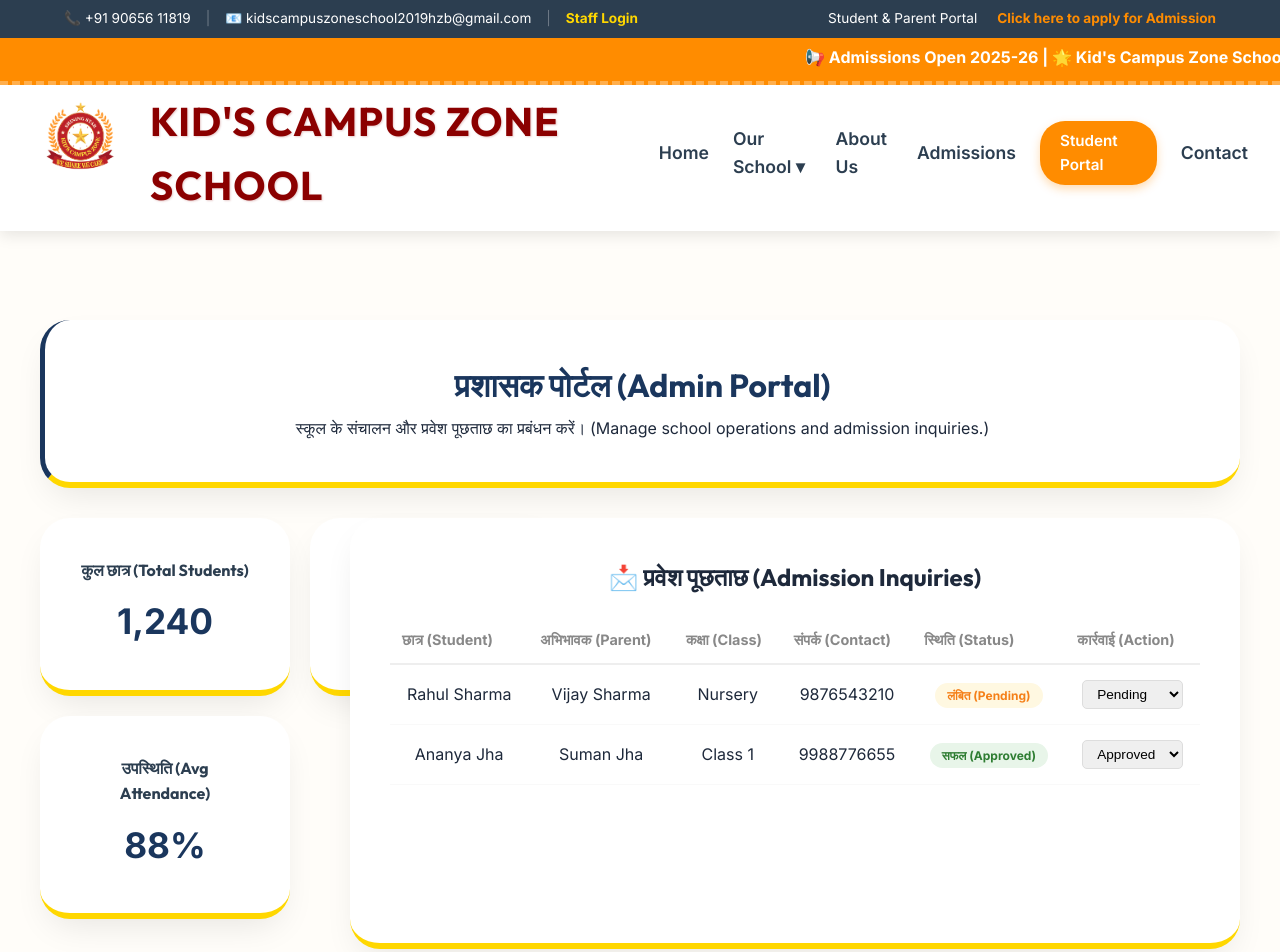
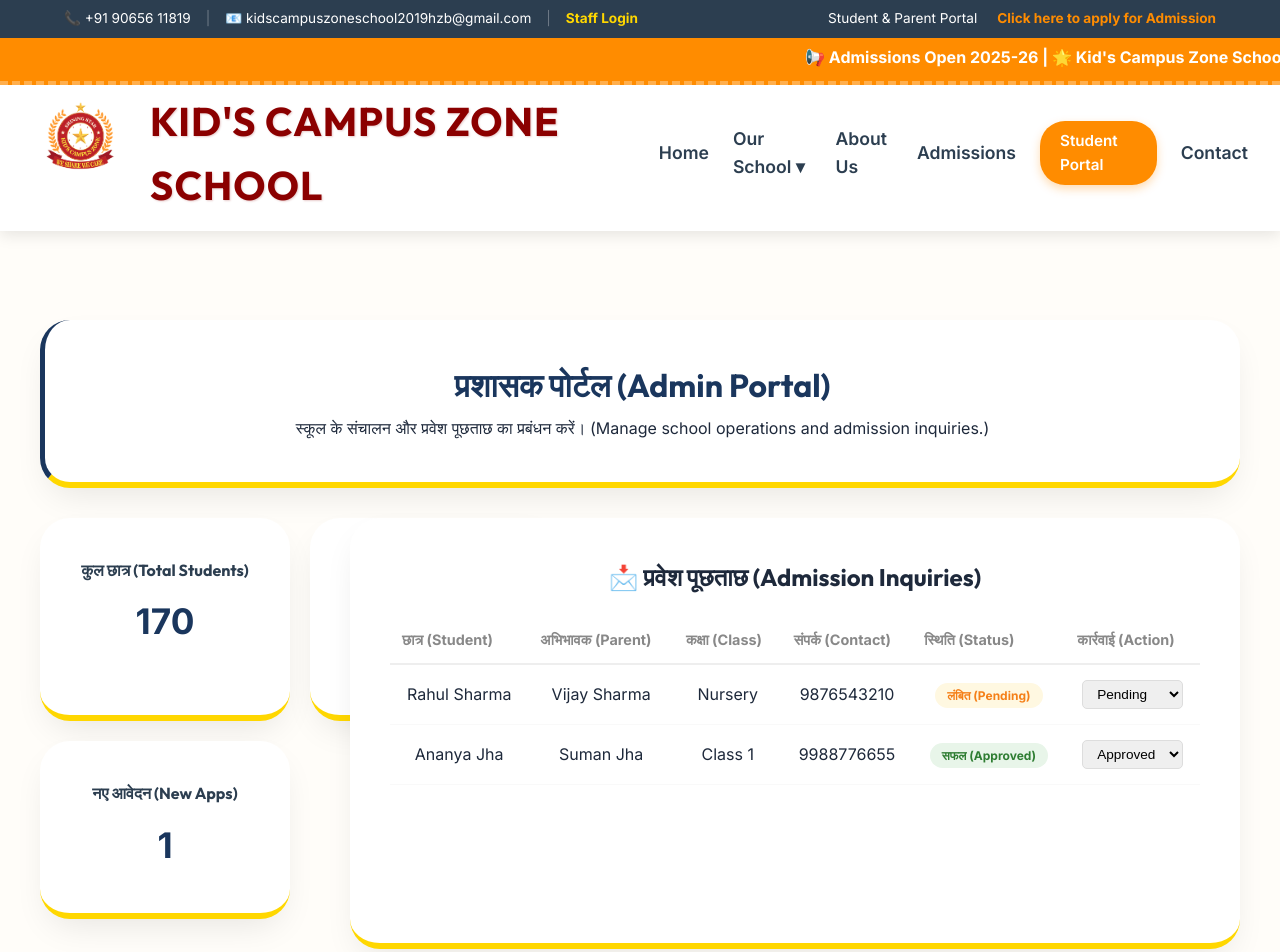
Before and after one commit to RubyGupta-tech/school-website, a React (Vite) app in the folder school-website/: page /admin-dashboard in a window 1280 px wide. Shown: the top 952 px of the page. Built offline with nearby package versions, Linux system fonts and the light colour scheme.

Commit message:
Update school stats: 170 students and 6 teachers in Admin Dashboard

```diff
--- a/school-website/src/pages/AdminDashboard.jsx
+++ b/school-website/src/pages/AdminDashboard.jsx
@@ -32,17 +32,18 @@ function AdminDashboard() {
         <div className="stats-row">
           <div className="stat-card card">
             <h3>कुल छात्र (Total Students)</h3>
-            <p className="amount">1,240</p>
+            <p className="amount">170</p>
+          </div>
+          <div className="stat-card card">
+            <h3>कुल शिक्षक (Total Teachers)</h3>
+            <p className="amount">6</p>
           </div>
           <div className="stat-card card">
             <h3>नए आवेदन (New Apps)</h3>
             <p className="amount">{inquiries.filter(i => i.status === 'Pending').length}</p>
           </div>
-          <div className="stat-card card">
-            <h3>उपस्थिति (Avg Attendance)</h3>
-            <p className="amount">88%</p>
-          </div>
         </div>
+
 
         {/* Admission Inquiries */}
         <section className="inquiries-section card">
```
